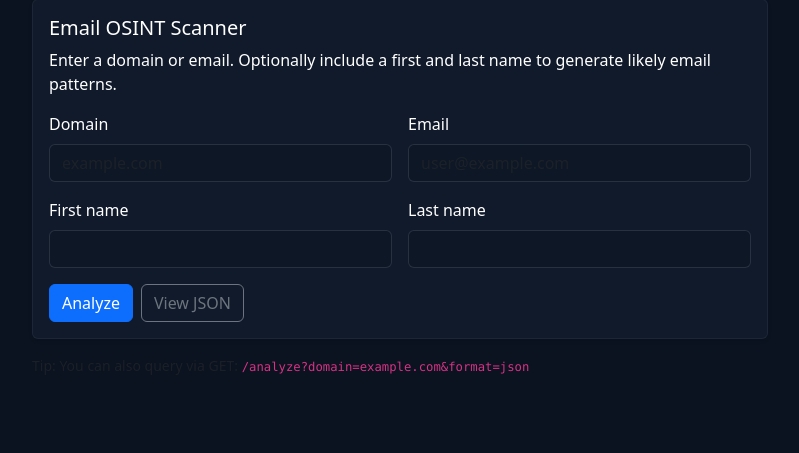
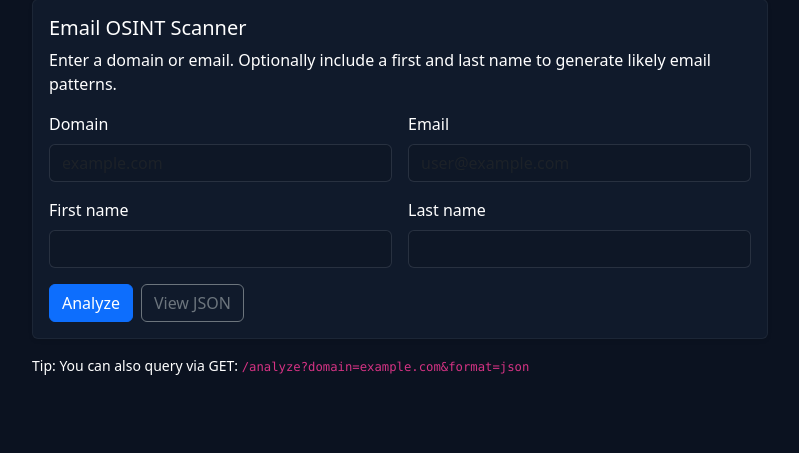
Before and after one commit to ecgun3/email-osint-tool, a Flask app: page / in a window 1280 px wide. Shown: the part 81-534 px from the top of the page, without its empty margins (240-1039 px from the left). Run offline with Flask 3, Linux system fonts and the light colour scheme.

Commit message:
ui: make API tip text visible on dark theme

```diff
--- a/templates/index.html
+++ b/templates/index.html
@@ -35,7 +35,7 @@
 					</form>
 				</div>
 			</div>
-			<div class="mt-3 small text-muted">Tip: You can also query via GET: <code>/analyze?domain=example.com&amp;format=json</code></div>
+			<div class="mt-3 small text-white">Tip: You can also query via GET: <code>/analyze?domain=example.com&amp;format=json</code></div>
 		</div>
 	</div>
 {% endblock %}
```
